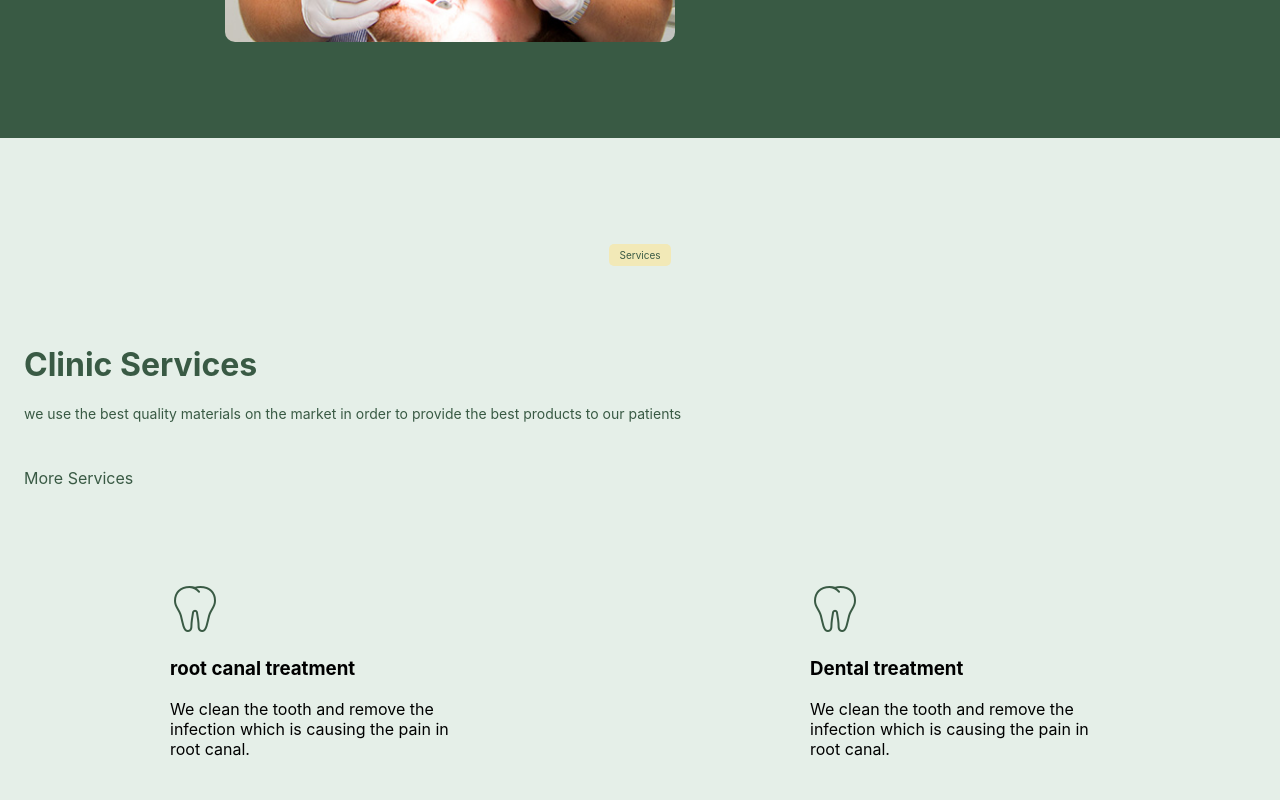
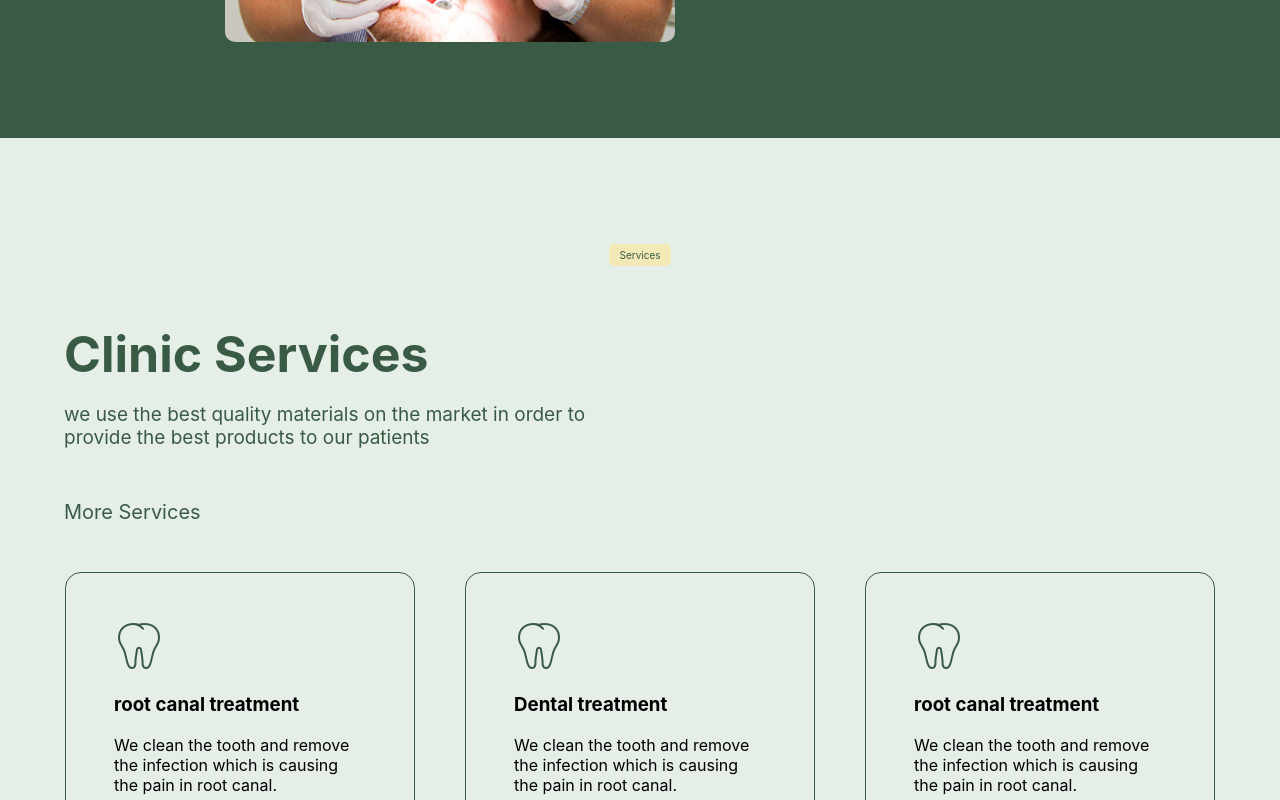
Before and after one commit to MuhammadTurkmen/Dental-Landing-Page-React, a React (Create React App) app: page / in a window 1280 px wide. Shown: the part 1500-2300 px from the top of the page. Built offline with nearby package versions, Linux system fonts and the light colour scheme.

Commit message:
adding media

```diff
--- a/src/components/Services.js
+++ b/src/components/Services.js
@@ -10,8 +10,8 @@ function Services() {
         <div className="clinic-services">
           <h1 className="services-title">Clinic Services</h1>
           <p className="desc">
-            we use the best quality materials on the market in order to provide
-            the best products to our patients
+            we use the best quality materials on the market in order to
+            <br /> provide the best products to our patients
           </p>
         </div>
         <a href="#">More Services</a>
@@ -58,6 +58,7 @@ const Wrapper = styled.div`
     a {
       text-decoration: none;
       color: #395a44;
+      align-self: flex-start;
     }
     a:hover {
       text-decoration: underline;
@@ -82,10 +83,12 @@ const Wrapper = styled.div`
 
   .card {
     border-radius: 1rem;
-    width: 300px;
+    width: 350px;
     margin: 0 auto;
     padding: 3rem;
+    box-sizing: border-box;
     text-align: start;
+    border: 1px solid #395a44;
   }
   .card:hover {
     box-shadow: 0px 11px 15px 0px rgba(57, 90, 68, 0.3);
@@ -106,6 +109,31 @@ const Wrapper = styled.div`
     background-color: #395a44;
     color: #e5efe8;
   }
+
+  @media only screen and (min-width: 800px) {
+    padding: 6rem 3.5rem;
+    .services-title {
+      font-size: 50px;
+      margin: 0;
+    }
+
+    .text-container {
+      a {
+        font-size: 20px;
+      }
+    }
+
+    .card-container {
+      justify-content: center;
+    }
+    .desc {
+      font-size: 19px;
+    }
+  }
+
+  @media only screen and (min-width: 1020px) {
+    padding: 6rem 4rem;
+  }
 `;
 
 export default Services;
```
